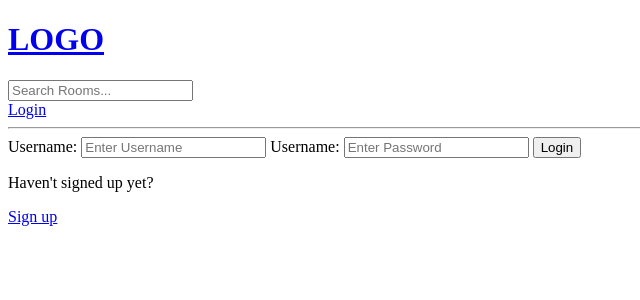
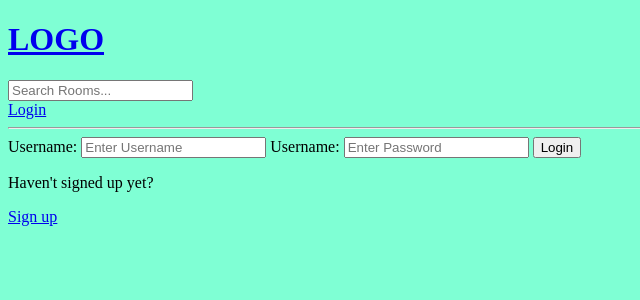
Before and after one commit to georgeleonework/studybud, a Django app: a page that uses templates/main.html in a window 1280 px wide. Shown: the top 300 px of the page, without its empty margins (0-640 px from the left). Run offline with Django 4.2, Linux system fonts and the light colour scheme.

Commit message:
added static image file and made it accessable to templates

```diff
--- a/static/styles/main.css
+++ b/static/styles/main.css
@@ -0,0 +1,3 @@
+body {
+    background-color: aquamarine;
+}
--- a/templates/main.html
+++ b/templates/main.html
@@ -1,11 +1,13 @@
 <!DOCTYPE html>
+<!--we need to actually load the static files before we can link to them-->
+{% load static %}
 <html lang="en">
 <head>
     <meta charset="UTF-8">
     <meta http-equiv="X-UA-Compatible" content="IE=edge">
     <title>StudyBud</title>
     <meta name="viewport" content="width=device-width, initial-scale=1.0">
-    <!-- <link rel="stylesheet" type='text/css' media='screen' href="main.css"> -->
+    <link rel="stylesheet" type='text/css' media='screen' href="{% static 'styles/main.css' %}">
 </head>
 <body>
     {% include 'navbar.html'%}
@@ -18,6 +20,8 @@
     </ul>
     {% endif %}
 
+    <!-- <img src="{% static 'images/download.jpg' %}"/> -->
+
     {% block content %}
 
     {% endblock %}
```
Also changed, not shown: static/images/download.jpg (added), 3 other files.
